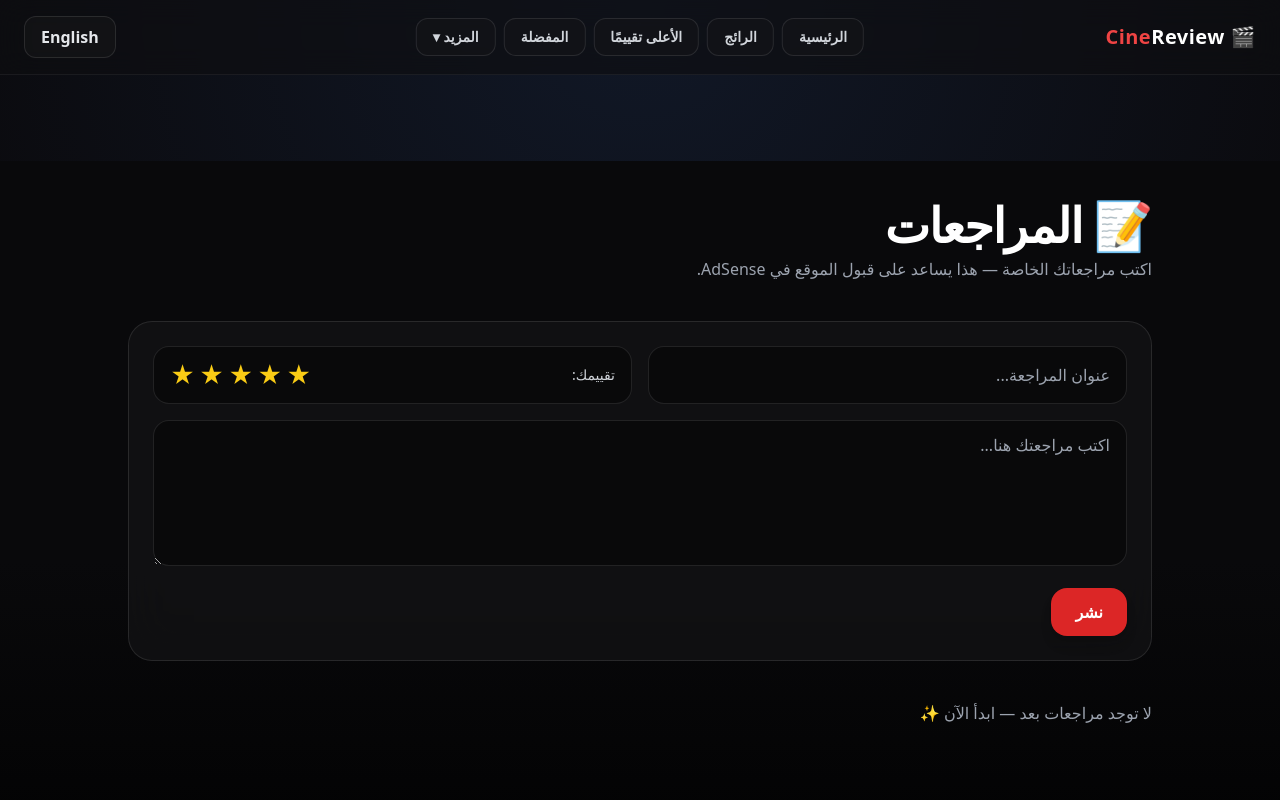
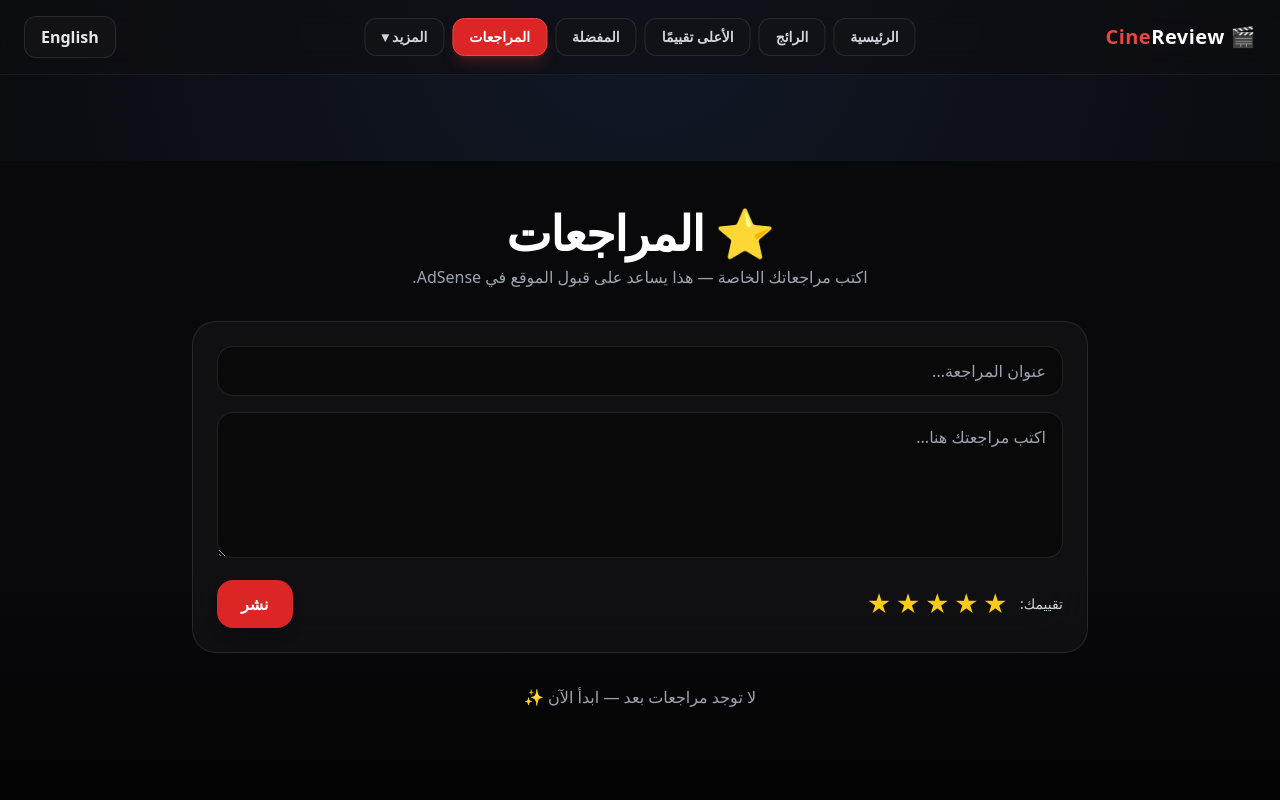
Before and after one commit to amaachouomar-cell/cine-review, a React (Vite) app in the folder Movie-App-main/: page /reviews in a window 1280 px wide. Shown: the top 800 px of the page. Built offline with nearby package versions, Linux system fonts and the light colour scheme.

Commit message:
update reviews and footer

```diff
--- a/Movie-App-main/src/components/NavBar.jsx
+++ b/Movie-App-main/src/components/NavBar.jsx
@@ -19,11 +19,13 @@ export default function Navbar() {
 
   // ✅ Main links
   const links = [
-    { to: "/", label: t.home },
-    { to: "/trending", label: t.trending },
-    { to: "/top-rated", label: t.topRated },
-    { to: "/favorites", label: t.favorites },
-  ];
+  { to: "/", label: t.home },
+  { to: "/trending", label: t.trending },
+  { to: "/top-rated", label: t.topRated },
+  { to: "/favorites", label: t.favorites },
+  { to: "/reviews", label: t.reviews },
+];
+
 
   // ✅ Legal links (Important for Adsense)
   const legalLinks = [
--- a/Movie-App-main/src/pages/Reviews.jsx
+++ b/Movie-App-main/src/pages/Reviews.jsx
@@ -11,8 +11,9 @@ function StarRating({ value, onChange }) {
           type="button"
           onClick={() => onChange(star)}
           className={`text-2xl transition ${
-            star <= value ? "text-yellow-400" : "text-white/15"
+            star <= value ? "text-yellow-400" : "text-white/20"
           } hover:scale-110`}
+          aria-label={`rate ${star}`}
         >
           ★
         </button>
@@ -21,44 +22,81 @@ function StarRating({ value, onChange }) {
   );
 }
 
+function ReviewCard({ review, onDelete, t }) {
+  return (
+    <motion.div
+      layout
+      initial={{ opacity: 0, y: 10 }}
+      animate={{ opacity: 1, y: 0 }}
+      exit={{ opacity: 0, y: -10 }}
+      className="bg-zinc-900/60 border border-white/10 rounded-3xl p-5 space-y-3"
+    >
+      <div className="flex items-center justify-between gap-3 flex-wrap">
+        <div>
+          <h3 className="text-white font-bold text-lg">{review.title}</h3>
+          <p className="text-gray-400 text-xs mt-1">{review.date}</p>
+        </div>
+
+        <div className="flex items-center gap-2">
+          <span className="text-yellow-400 text-sm font-semibold">
+            {"★".repeat(review.rating)}
+            <span className="text-white/20">
+              {"★".repeat(5 - review.rating)}
+            </span>
+          </span>
+
+          <button
+            onClick={() => onDelete(review.id)}
+            className="px-4 py-2 rounded-xl bg-red-600 hover:bg-red-700 transition text-white text-sm font-semibold"
+          >
+            {t?.delete || "Delete"}
+          </button>
+        </div>
+      </div>
+
+      <p className="text-gray-200 text-sm leading-relaxed">{review.content}</p>
+    </motion.div>
+  );
+}
+
 export default function Reviews() {
-  const { t, lang } = useLang();
+  const { t } = useLang();
 
-  const storageKey = useMemo(() => "cine_reviews_blog", []);
-  const [items, setItems] = useState([]);
+  const storageKey = useMemo(() => `site_reviews`, []);
+  const [reviews, setReviews] = useState([]);
   const [title, setTitle] = useState("");
+  const [content, setContent] = useState("");
   const [rating, setRating] = useState(5);
-  const [content, setContent] = useState("");
 
   useEffect(() => {
     const saved = localStorage.getItem(storageKey);
-    setItems(saved ? JSON.parse(saved) : []);
+    setReviews(saved ? JSON.parse(saved) : []);
   }, [storageKey]);
 
   useEffect(() => {
-    localStorage.setItem(storageKey, JSON.stringify(items));
-  }, [items, storageKey]);
+    localStorage.setItem(storageKey, JSON.stringify(reviews));
+  }, [reviews, storageKey]);
 
-  const addPost = (e) => {
+  const addReview = (e) => {
     e.preventDefault();
     if (!title.trim() || !content.trim()) return;
 
-    const newPost = {
+    const newReview = {
       id: crypto.randomUUID(),
       title: title.trim(),
+      content: content.trim(),
       rating,
-      content: content.trim(),
-      date: new Date().toLocaleDateString(lang === "ar" ? "ar-MA" : "en-GB"),
+      date: new Date().toLocaleDateString("en-GB"),
     };
 
-    setItems([newPost, ...items]);
+    setReviews([newReview, ...reviews]);
     setTitle("");
+    setContent("");
     setRating(5);
-    setContent("");
   };
 
-  const deletePost = (id) => {
-    setItems(items.filter((p) => p.id !== id));
+  const deleteReview = (id) => {
+    setReviews(reviews.filter((r) => r.id !== id));
   };
 
   return (
@@ -69,46 +107,45 @@ export default function Reviews() {
       transition={{ duration: 0.3 }}
       className="min-h-screen px-4 pb-12 bg-gradient-to-b from-zinc-950 via-zinc-950 to-black text-white"
     >
-      <div className="max-w-5xl mx-auto pt-10 space-y-10">
-        {/* ✅ Header */}
-        <div className="space-y-2">
+      <div className="max-w-4xl mx-auto pt-12 space-y-8">
+        {/* ✅ Title */}
+        <div className="text-center space-y-2">
           <h1 className="text-3xl md:text-5xl font-extrabold tracking-tight">
-            📝 {t?.reviews || "Reviews"}
+            ⭐ {t?.reviews || "Reviews"}
           </h1>
-          <p className="text-gray-400">
+          <p className="text-gray-400 text-sm md:text-base leading-relaxed">
             {t?.reviewsDesc ||
-              "Write your own reviews and share your opinion — this content helps your site get approved by AdSense."}
+              "Write your own reviews — this helps your site get approved by AdSense."}
           </p>
         </div>
 
-        {/* ✅ Add Review */}
+        {/* ✅ Form */}
         <form
-          onSubmit={addPost}
+          onSubmit={addReview}
           className="bg-zinc-900/50 border border-white/10 rounded-3xl p-6 backdrop-blur-xl space-y-4"
         >
-          <div className="grid grid-cols-1 md:grid-cols-2 gap-4">
           <input
             value={title}
             onChange={(e) => setTitle(e.target.value)}
             placeholder={t?.reviewTitle || "Review title..."}
-              className="px-4 py-3 rounded-2xl bg-black/40 border border-white/10 outline-none focus:border-red-500 transition"
+            className="w-full px-4 py-3 rounded-2xl bg-black/40 border border-white/10 outline-none focus:border-red-500 transition"
           />
 
-            <div className="flex items-center justify-between px-4 py-3 rounded-2xl bg-black/40 border border-white/10">
+          <textarea
+            value={content}
+            onChange={(e) => setContent(e.target.value)}
+            placeholder={t?.reviewContent || "Write your review here..."}
+            rows={5}
+            className="w-full px-4 py-3 rounded-2xl bg-black/40 border border-white/10 outline-none focus:border-red-500 transition"
+          />
+
+          <div className="flex items-center justify-between gap-3 flex-wrap">
+            <div className="flex items-center gap-3">
               <span className="text-sm text-gray-300">
                 {t?.yourRating || "Your rating:"}
               </span>
               <StarRating value={rating} onChange={setRating} />
             </div>
-          </div>
-
-          <textarea
-            value={content}
-            onChange={(e) => setContent(e.target.value)}
-            placeholder={t?.reviewContent || "Write your review..."}
-            rows={5}
-            className="w-full px-4 py-3 rounded-2xl bg-black/40 border border-white/10 outline-none focus:border-red-500 transition"
-          />
 
             <button
               type="submit"
@@ -116,46 +153,20 @@ export default function Reviews() {
             >
               {t?.publish || "Publish"}
             </button>
+          </div>
         </form>
 
-        {/* ✅ Posts */}
-        {items.length === 0 ? (
-          <p className="text-gray-400">
+        {/* ✅ Reviews List */}
+        {reviews.length === 0 ? (
+          <p className="text-gray-400 text-center">
             {t?.noReviews || "No reviews yet — start writing now ✨"}
           </p>
         ) : (
-          <div className="grid gap-4">
-            {items.map((p) => (
-              <div
-                key={p.id}
-                className="bg-zinc-900/60 border border-white/10 rounded-3xl p-5"
-              >
-                <div className="flex items-start justify-between gap-3">
-                  <div>
-                    <h2 className="text-xl font-bold">{p.title}</h2>
-                    <p className="text-yellow-400 text-sm font-semibold mt-1">
-                      {"★".repeat(p.rating)}
-                      <span className="text-white/20">
-                        {"★".repeat(5 - p.rating)}
-                      </span>
-                    </p>
-                    <p className="text-xs text-gray-500 mt-1">{p.date}</p>
-                  </div>
-
-                  <button
-                    onClick={() => deletePost(p.id)}
-                    className="text-xs px-3 py-2 rounded-xl bg-black/40 border border-white/10 hover:bg-black/70 transition"
-                  >
-                    {t?.delete || "Delete"}
-                  </button>
-                </div>
-
-                <p className="text-gray-200 mt-4 leading-relaxed text-sm whitespace-pre-line">
-                  {p.content}
-                </p>
-              </div>
+          <motion.div layout className="grid gap-4">
+            {reviews.map((r) => (
+              <ReviewCard key={r.id} review={r} onDelete={deleteReview} t={t} />
             ))}
-          </div>
+          </motion.div>
         )}
       </div>
     </motion.div>
```
Lines whose indentation alone changed are shown as unchanged.
